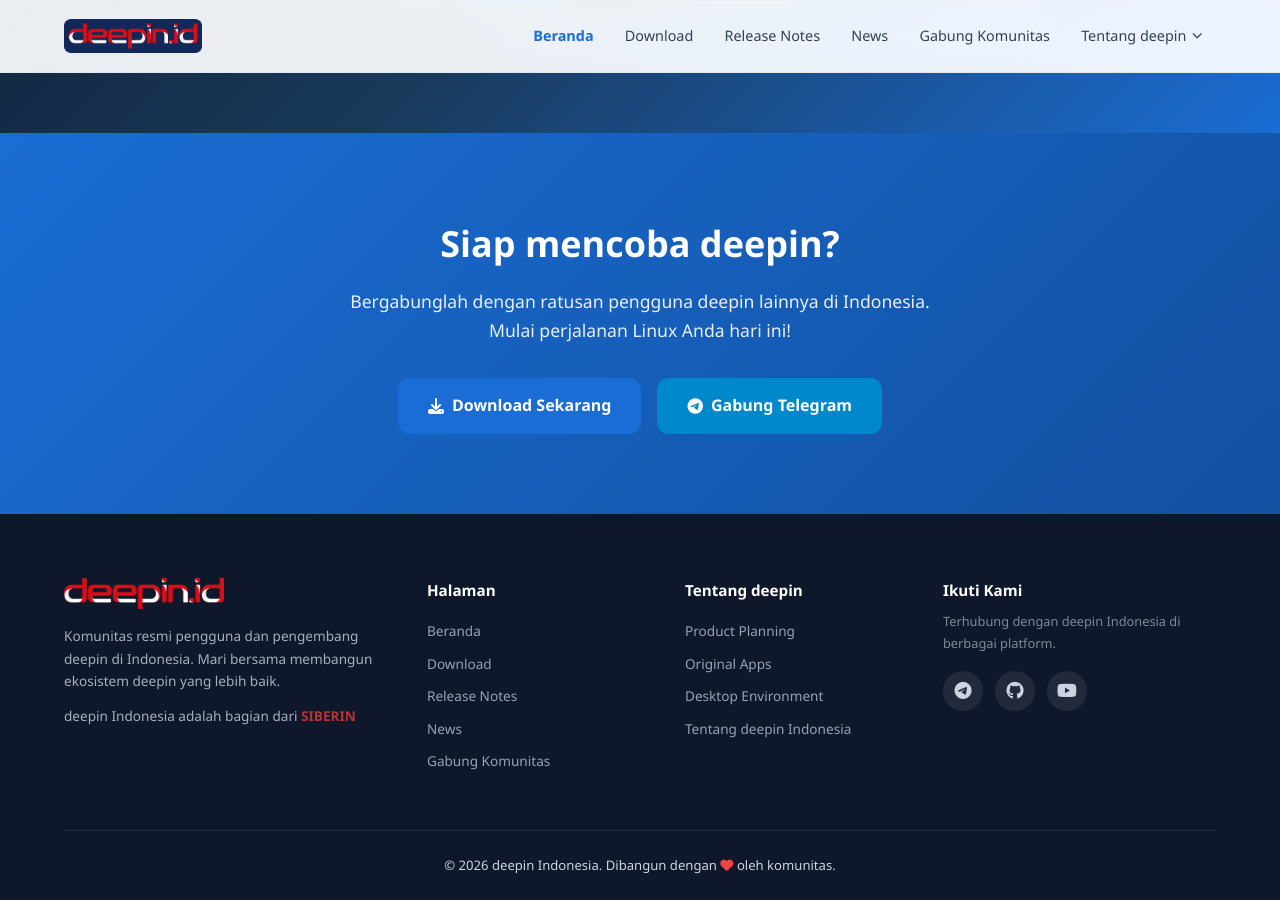
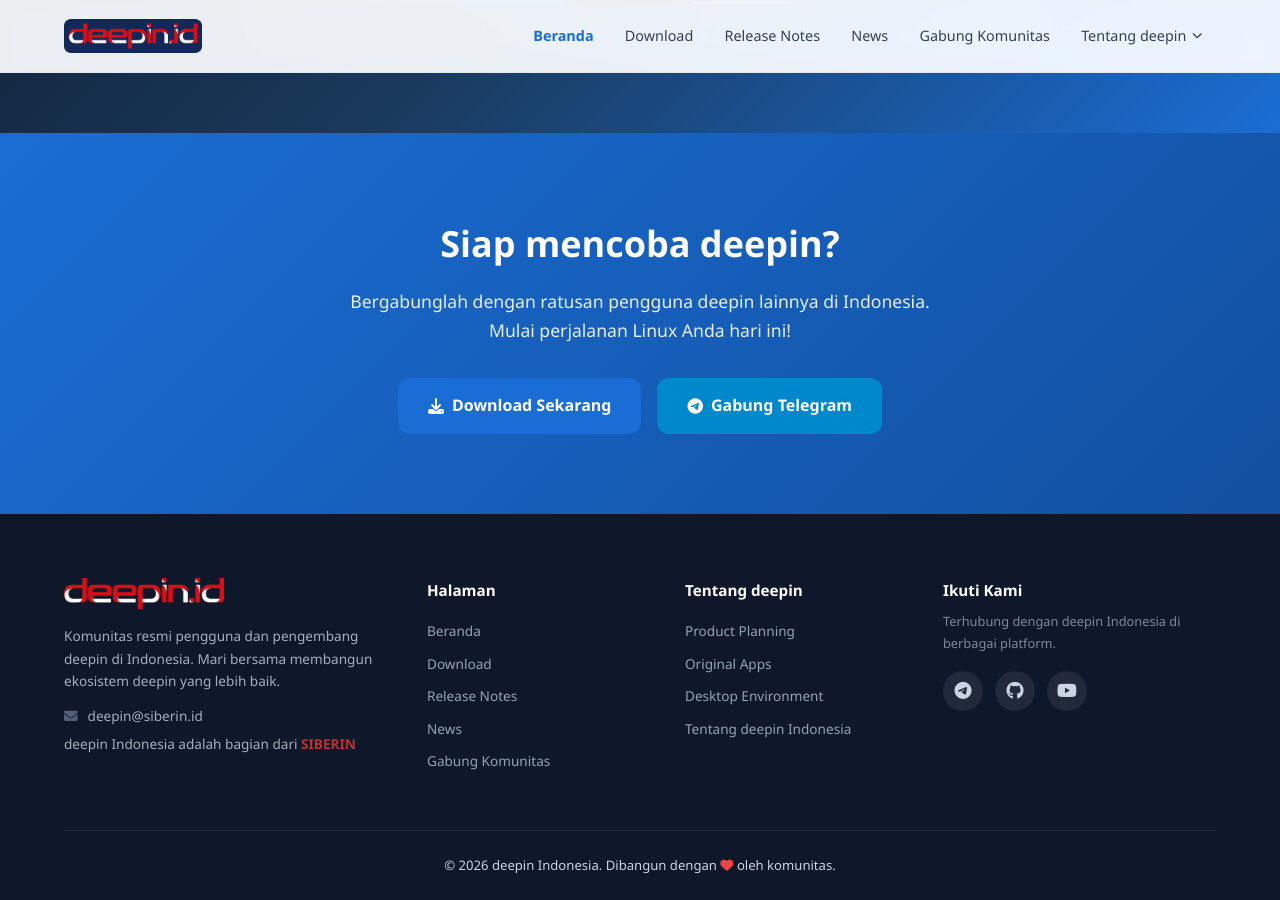
Before and after one commit to deepin-Indonesia/home-site, a Jekyll site: the page built from index.md, in a window 1280 px wide and 900 px high, scrolled down 3002 px. Built offline with Jekyll 4.4.1, drawn with Linux system fonts in a browser that asks for light colours.

Commit message:
Email resmi deepin@siberin.id: config, footer, 404, JSON-LD auto

```diff
--- a/_config.yml
+++ b/_config.yml
@@ -1,7 +1,7 @@
 # Site settings
 title: deepin Indonesia
 tagline: Komunitas Resmi Pengguna deepin Linux di Indonesia
-email: admin@deepin.id
+email: deepin@siberin.id
 description: >-
   deepin Indonesia adalah komunitas resmi pengguna dan pengembang deepin Linux di Indonesia.
   Download deepin, baca berita terbaru, release notes, dan gabung komunitas.
--- a/_includes/footer.html
+++ b/_includes/footer.html
@@ -5,6 +5,9 @@
       <div class="footer-brand">
         <img src="{{ '/assets/images/deepin-id-text_nobg.png' | relative_url }}" alt="deepin Indonesia" width="180">
         <p>Komunitas resmi pengguna dan pengembang deepin di Indonesia. Mari bersama membangun ekosistem deepin yang lebih baik.</p>
+        <p class="footer-email">
+          <i class="fas fa-envelope"></i> <a href="mailto:deepin@siberin.id">deepin@siberin.id</a>
+        </p>
         <p class="footer-siberin">
           deepin Indonesia adalah bagian dari <a href="https://www.siberin.id" target="_blank" rel="noopener"><strong>SIBERIN</strong></a>
         </p>
--- a/assets/css/main.scss
+++ b/assets/css/main.scss
@@ -810,6 +810,21 @@ a {
   }
 }
 
+.error-help {
+  font-size: .85rem;
+  color: var(--color-gray-400);
+  margin-top: .5rem;
+
+  a {
+    color: var(--deepin-blue);
+    font-weight: 500;
+
+    &:hover {
+      text-decoration: underline;
+    }
+  }
+}
+
 /* ===== Footer ===== */
 .site-footer {
   background: var(--color-gray-900);
@@ -845,7 +860,7 @@ a {
 }
 
 .footer-siberin {
-  margin-top: .75rem;
+  margin-top: .4rem;
   font-size: .82rem;
   opacity: .9;
 
@@ -860,6 +875,24 @@ a {
 
   strong {
     color: #e53935;
+  }
+}
+
+.footer-email {
+  margin-top: .75rem;
+  font-size: .85rem;
+
+  i {
+    margin-right: .4rem;
+    color: var(--color-gray-500);
+  }
+
+  a {
+    color: var(--color-gray-300);
+
+    &:hover {
+      color: var(--color-white);
+    }
   }
 }
 
```
Also changed, not shown: 404.md (+4 -0 lines).
